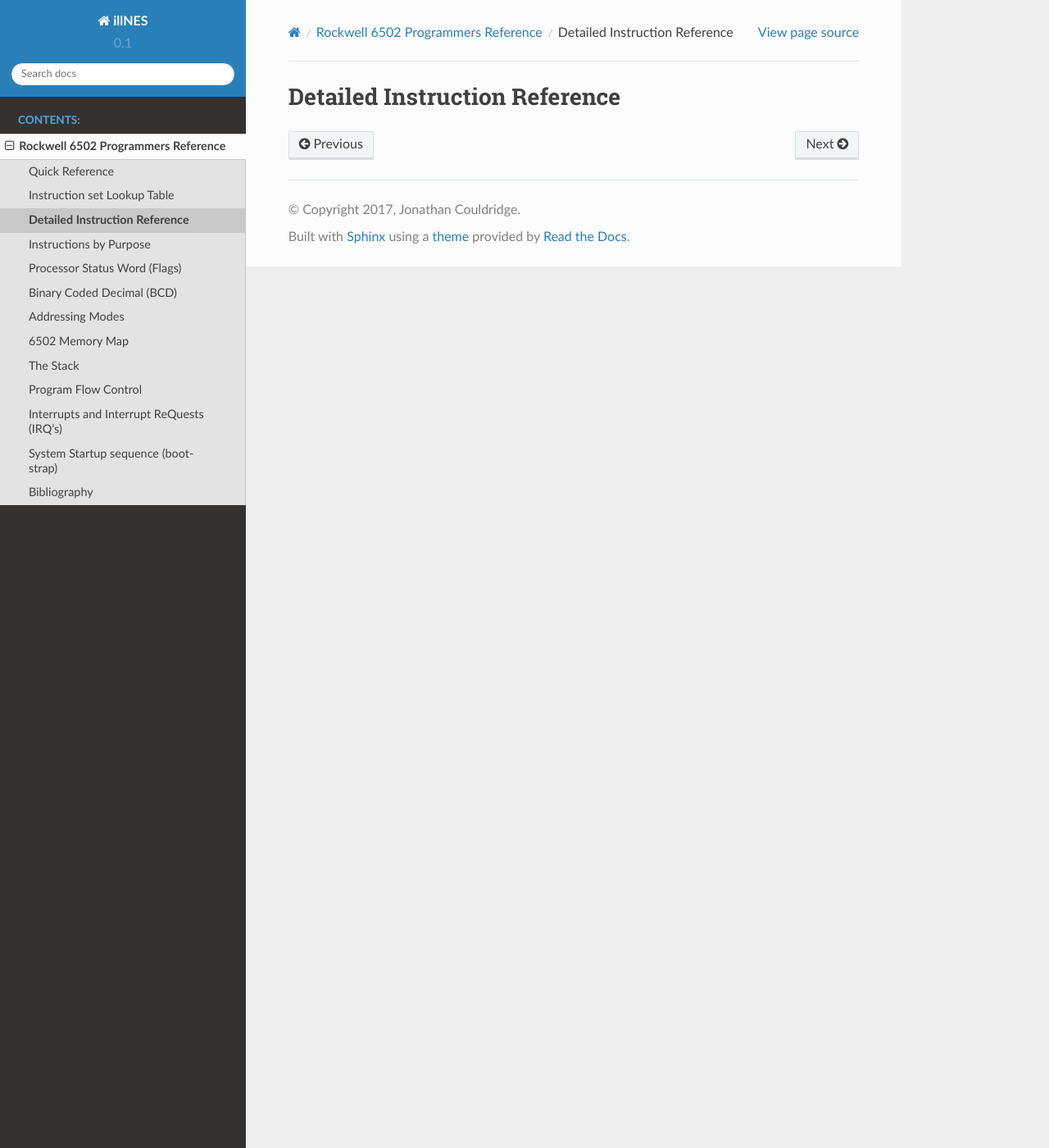
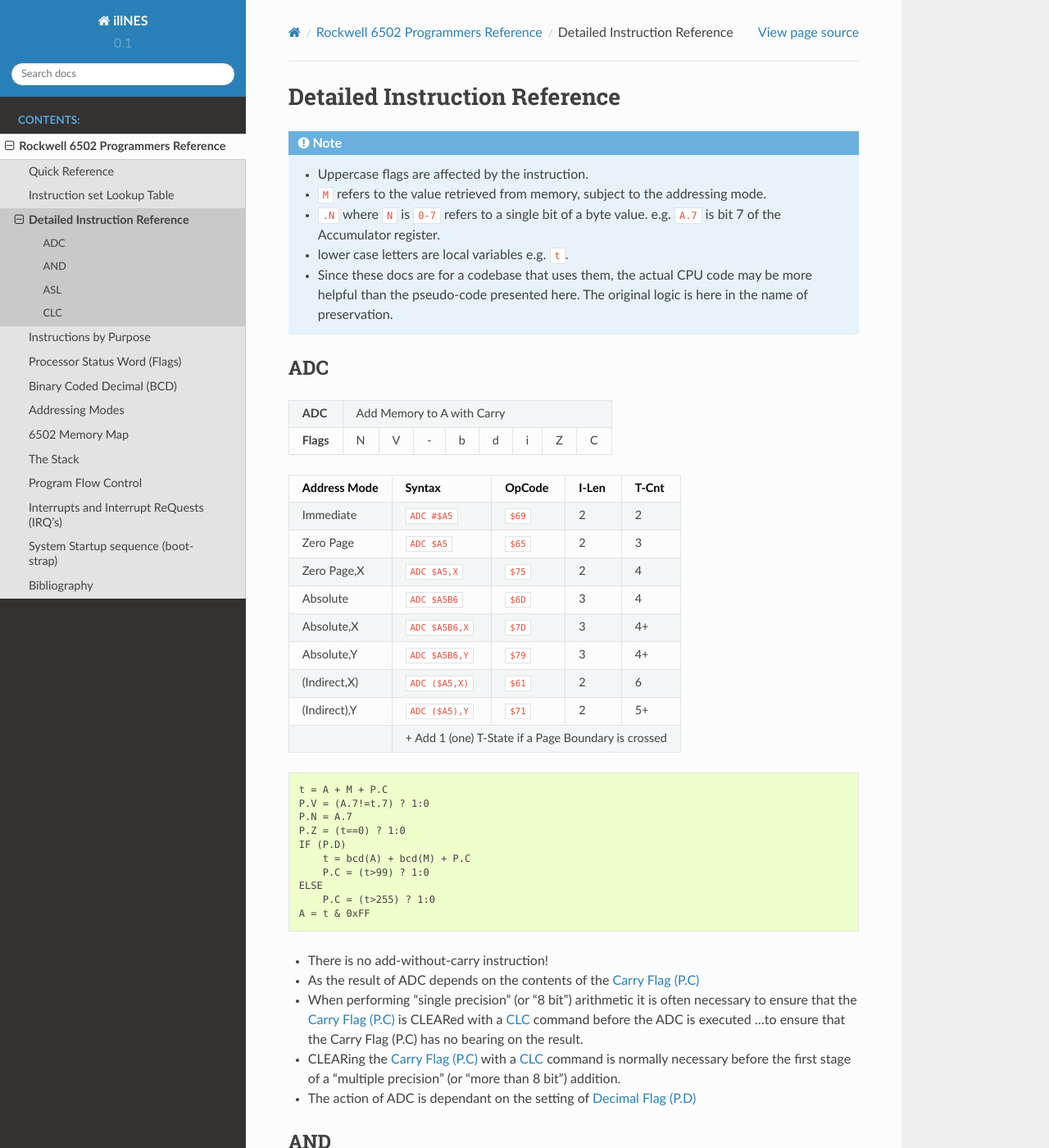
Before and after one commit to beforan/illNES, a Sphinx documentation site: the page built from docs/cyborg/detail.rst, in a window 1280 px wide and 1400 px high. Shown: the whole window at 82% size. Built offline with Sphinx 7.4.7 and the Read the Docs theme 2.0.0, drawn with Linux system fonts in a browser that asks for light colours; some of the changed text lies outside the part shown.

Commit message:
added `ADC` `AND` `ASL`

```diff
--- a/docs/cyborg/detail.rst
+++ b/docs/cyborg/detail.rst
@@ -1,3 +1,137 @@
 ==============================
 Detailed Instruction Reference
 ==============================
+
+.. note::
+    - Uppercase flags are affected by the instruction.
+    - ``M`` refers to the value retrieved from memory, subject to the addressing mode.
+    - ``.N`` where ``N`` is ``0-7`` refers to a single bit of a byte value. e.g. ``A.7`` is bit 7 of the Accumulator register.
+    - lower case letters are local variables e.g. ``t``.
+    - Since these docs are for a codebase that uses them, the actual CPU code may be more helpful than the pseudo-code presented here. The original logic is here in the name of preservation.
+
+.. _ADC:
+
+ADC
+---
+
+========= === === === === === === === ===
+**ADC**   Add Memory to A with Carry
+--------- -------------------------------
+**Flags**  N   V  \-   b   d   i   Z   C
+========= === === === === === === === ===
+
+============ =============== ======= ===== ======================
+Address Mode Syntax          OpCode  I-Len T-Cnt
+============ =============== ======= ===== ======================
+Immediate    ``ADC #$A5``    ``$69``  2     2
+Zero Page    ``ADC $A5``     ``$65``  2     3
+Zero Page,X  ``ADC $A5,X``   ``$75``  2     4
+Absolute     ``ADC $A5B6``   ``$6D``  3     4
+Absolute,X   ``ADC $A5B6,X`` ``$7D``  3     4+
+Absolute,Y   ``ADC $A5B6,Y`` ``$79``  3     4+
+(Indirect,X) ``ADC ($A5,X)`` ``$61``  2     6
+(Indirect),Y ``ADC ($A5),Y`` ``$71``  2     5+
+\            \+  Add 1 (one) T-State if a Page Boundary is crossed
+============ ====================================================
+
+.. code::
+
+    t = A + M + P.C
+    P.V = (A.7!=t.7) ? 1:0
+    P.N = A.7
+    P.Z = (t==0) ? 1:0
+    IF (P.D)
+        t = bcd(A) + bcd(M) + P.C
+        P.C = (t>99) ? 1:0
+    ELSE
+        P.C = (t>255) ? 1:0
+    A = t & 0xFF
+
+- There is no add-without-carry instruction!
+- As the result of ADC depends on the contents of the :ref:`Carry Flag (P.C) <FLG-C>`
+- When performing "single precision" (or "8 bit") arithmetic it is often necessary to ensure that the :ref:`Carry Flag (P.C) <FLG-C>` is CLEARed with a :ref:`CLC` command before the ADC is executed ...to ensure that the Carry Flag (P.C) has no bearing on the result.
+- CLEARing the :ref:`Carry Flag (P.C) <FLG-C>` with a :ref:`CLC` command is normally necessary before the first stage of a "multiple precision" (or "more than 8 bit") addition.
+- The action of ADC is dependant on the setting of :ref:`Decimal Flag (P.D) <FLG-D>`
+
+.. _AND:
+
+AND
+---
+
+========= === === === === === === === ===
+**AND**   Bitwise-AND A with Memory
+--------- -------------------------------
+**Flags**  N   v  \-   b   d   i   Z   c
+========= === === === === === === === ===
+
+============ =============== ======= ===== ======================
+Address Mode Syntax          OpCode  I-Len T-Cnt
+============ =============== ======= ===== ======================
+Immediate    ``AND #$A5``    ``$29``  2     2
+Zero Page    ``AND $A5``     ``$25``  2     2
+Zero Page,X  ``AND $A5,X``   ``$35``  2     3
+Absolute     ``AND $A5B6``   ``$2D``  3     4
+Absolute,X   ``AND $A5B6,X`` ``$3D``  3     4+
+Absolute,Y   ``AND $A5B6,Y`` ``$39``  3     4+
+(Indirect,X) ``AND ($A5,X)`` ``$21``  2     6
+(Indirect),Y ``AND ($A5),Y`` ``$31``  2     5+
+\            \+  Add 1 (one) T-State if a Page Boundary is crossed
+============ ====================================================
+
+.. code::
+
+    A = A & M
+    P.N = A.7
+    P.Z = (A==0) ? 1:0
+
+=== === === = ===============
+AND  0   1    ``1 0 1 0`` AND
+ 0   0   0    ``1 1 0 0`` =
+ 1   0   1    ``1 0 0 0``
+=== === === = ===============
+
+.. _ASL:
+
+ASL
+---
+
+========= === === === === === === === ===
+**ASL**   Arithmetic Shift Left
+--------- -------------------------------
+**Flags**  N   v  \-   b   d   i   Z   C
+========= === === === === === === === ===
+
+============ =============== ======= ===== ======================
+Address Mode Syntax          OpCode  I-Len T-Cnt
+============ =============== ======= ===== ======================
+Accumulator  ``ASL A``       ``$0A``   1     2
+Zero Page    ``ASL $A5``     ``$06``   2     5
+Zero Page,X  ``ASL $A5,X``   ``$16``   2     6
+Absolute     ``ASL $A5B6``   ``$0E``   3     6
+Absolute,X   ``ASL $A5B6,X`` ``$1E``   3     7
+============ =============== ======= ===== ======================
+
+.. code::
+
+    P.C = B.7
+    B = (B << 1) & $FE
+    P.N = B.7
+    P.Z = (B==0) ? 1:0
+
+``P.C`` <- ``b.7`` <- ``b.6`` <- ``b.5`` <- ``b.4`` <- ``b.3`` <- ``b.2`` <- ``b.1`` <- ``b.0`` <- ``0``
+
+======= =========== ========================
+Before: ``P.C = ?`` ``B = 1 1 1 0  1 1 1 0``
+After:  ``P.C = 0`` ``B = 1 1 0 1  1 1 0 0``
+======= =========== ========================
+
+- In my experience, this is NOT an "arithmetic" shift
+    - An Arithmetic shift *normally* preserves the Most Significant Bit (MSb) or "Sign bit" of the source value
+    - ASL does NOT do this on the 6502.
+    - The 6502 places a copy of the sign from the result of a *Logical Shift Left* into the :ref:`sigN Flag (P.N) <FLG-N>`
+- This instruction would be better named as ``SLS`` (logical Shift Left and update Sign)
+
+.. _CLC:
+
+CLC
+---
```
Also changed, not shown: docs/cyborg/flags.rst (+18 -0 lines).
